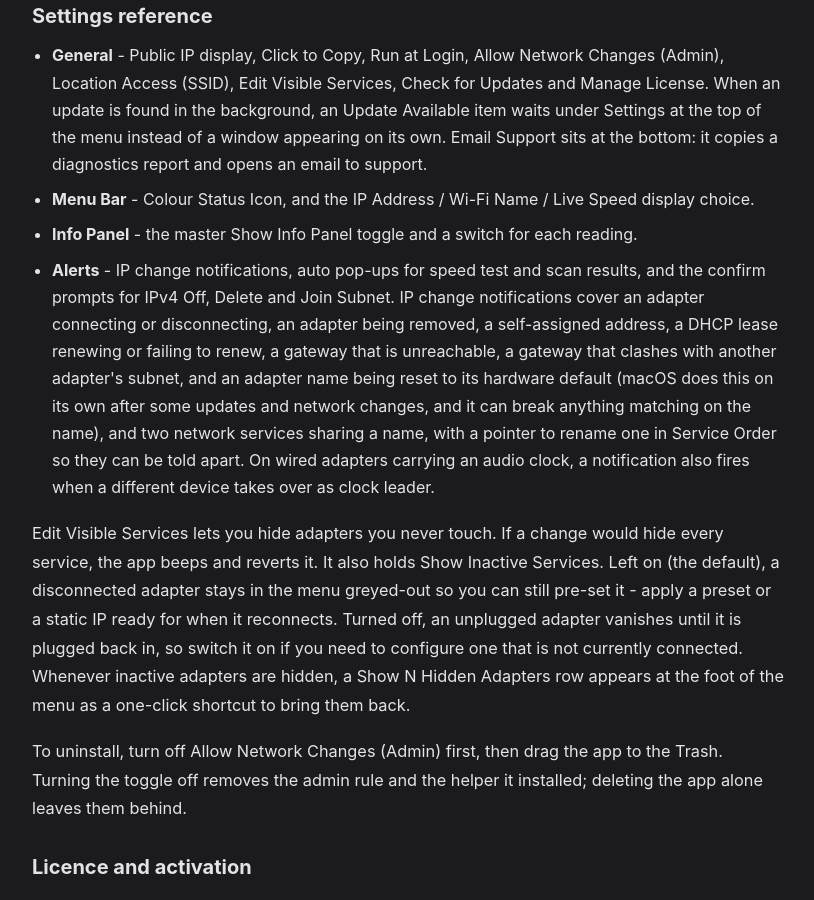
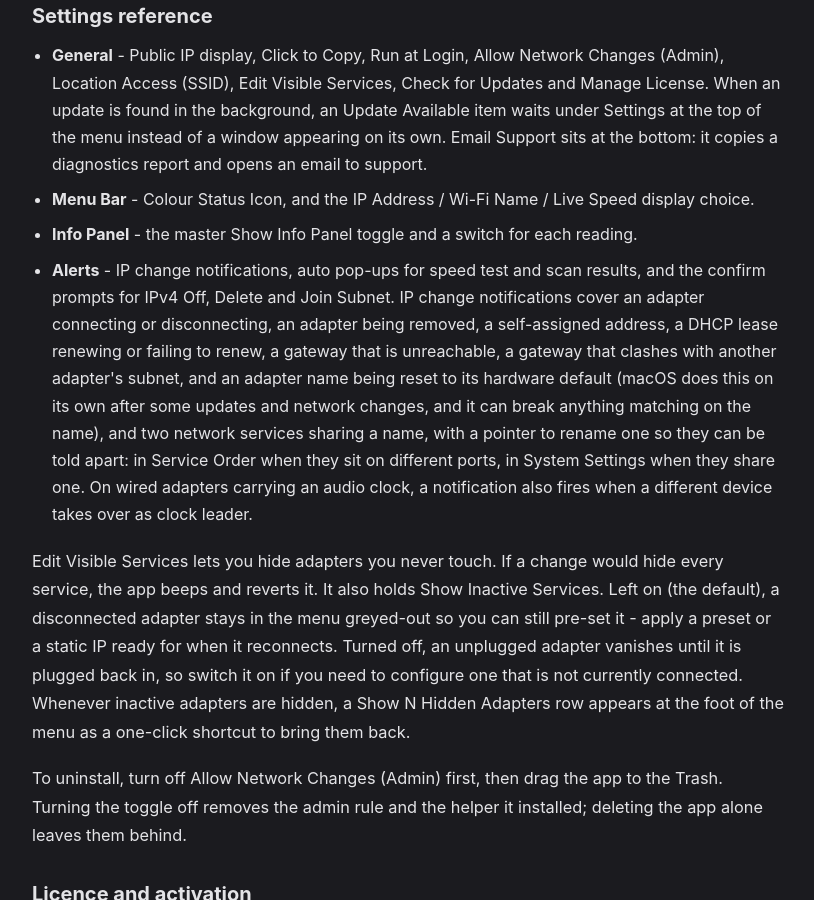
Before and after one commit to BSKapps/bskapps.github.io, a Jekyll site: the page articles/quicker-ip-guide/index.html, which Jekyll copies as it is, in a window 1280 px wide and 900 px high, scrolled down 7318 px. Shown: the whole window, without its empty margins (232-1046 px from the left). Built offline with Jekyll 4.4.1, drawn with Linux system fonts in a browser that asks for light colours; some of the changed text lies outside the part shown.

Commit message:
Quicker IP guide: preset note covers several holders; duplicate-name pointer names Service Order or System Settings by port

```diff
--- a/articles/quicker-ip-guide/index.html
+++ b/articles/quicker-ip-guide/index.html
@@ -82,7 +82,7 @@
             <p>A preset stores an adapter's mode, IP, subnet and gateway so you can reapply it in one click.</p>
             <ul>
                 <li><strong>Save</strong> - expand the adapter, click Save Current as Preset, name it. Saving while on DHCP creates a Reserved preset holding your current address.</li>
-                <li><strong>Apply</strong> - open the Presets submenu and click a preset. A filled dot marks the preset active on that adapter. A preset another adapter holds shows that adapter's port, such as en8, in italics after its name; hover the row for the adapter name.</li>
+                <li><strong>Apply</strong> - open the Presets submenu and click a preset. A filled dot marks the preset active on that adapter. A preset other adapters hold shows their ports, such as en8, in italics after its name (with a count when more than two); hover the row for the adapter names.</li>
                 <li><strong>Edit</strong> - Edit Presets (in the Presets flyout) lets you rename, change the IP, subnet and gateway, or delete a preset. Drag presets into your preferred order and the menu follows.</li>
                 <li><strong>Restore</strong> - after applying a preset, a Restore item returns the adapter to its earlier settings.</li>
             </ul>
@@ -143,7 +143,7 @@
                 <li><strong>General</strong> - Public IP display, Click to Copy, Run at Login, Allow Network Changes (Admin), Location Access (SSID), Edit Visible Services, Check for Updates and Manage License. When an update is found in the background, an Update Available item waits under Settings at the top of the menu instead of a window appearing on its own. Email Support sits at the bottom: it copies a diagnostics report and opens an email to support.</li>
                 <li><strong>Menu Bar</strong> - Colour Status Icon, and the IP Address / Wi-Fi Name / Live Speed display choice.</li>
                 <li><strong>Info Panel</strong> - the master Show Info Panel toggle and a switch for each reading.</li>
-                <li><strong>Alerts</strong> - IP change notifications, auto pop-ups for speed test and scan results, and the confirm prompts for IPv4 Off, Delete and Join Subnet. IP change notifications cover an adapter connecting or disconnecting, an adapter being removed, a self-assigned address, a DHCP lease renewing or failing to renew, a gateway that is unreachable, a gateway that clashes with another adapter's subnet, and an adapter name being reset to its hardware default (macOS does this on its own after some updates and network changes, and it can break anything matching on the name), and two network services sharing a name, with a pointer to rename one in Service Order so they can be told apart. On wired adapters carrying an audio clock, a notification also fires when a different device takes over as clock leader.</li>
+                <li><strong>Alerts</strong> - IP change notifications, auto pop-ups for speed test and scan results, and the confirm prompts for IPv4 Off, Delete and Join Subnet. IP change notifications cover an adapter connecting or disconnecting, an adapter being removed, a self-assigned address, a DHCP lease renewing or failing to renew, a gateway that is unreachable, a gateway that clashes with another adapter's subnet, and an adapter name being reset to its hardware default (macOS does this on its own after some updates and network changes, and it can break anything matching on the name), and two network services sharing a name, with a pointer to rename one so they can be told apart: in Service Order when they sit on different ports, in System Settings when they share one. On wired adapters carrying an audio clock, a notification also fires when a different device takes over as clock leader.</li>
             </ul>
             <p>Edit Visible Services lets you hide adapters you never touch. If a change would hide every service, the app beeps and reverts it. It also holds Show Inactive Services. Left on (the default), a disconnected adapter stays in the menu greyed-out so you can still pre-set it - apply a preset or a static IP ready for when it reconnects. Turned off, an unplugged adapter vanishes until it is plugged back in, so switch it on if you need to configure one that is not currently connected. Whenever inactive adapters are hidden, a Show N Hidden Adapters row appears at the foot of the menu as a one-click shortcut to bring them back.</p>
             <p>To uninstall, turn off Allow Network Changes (Admin) first, then drag the app to the Trash. Turning the toggle off removes the admin rule and the helper it installed; deleting the app alone leaves them behind.</p>
```
